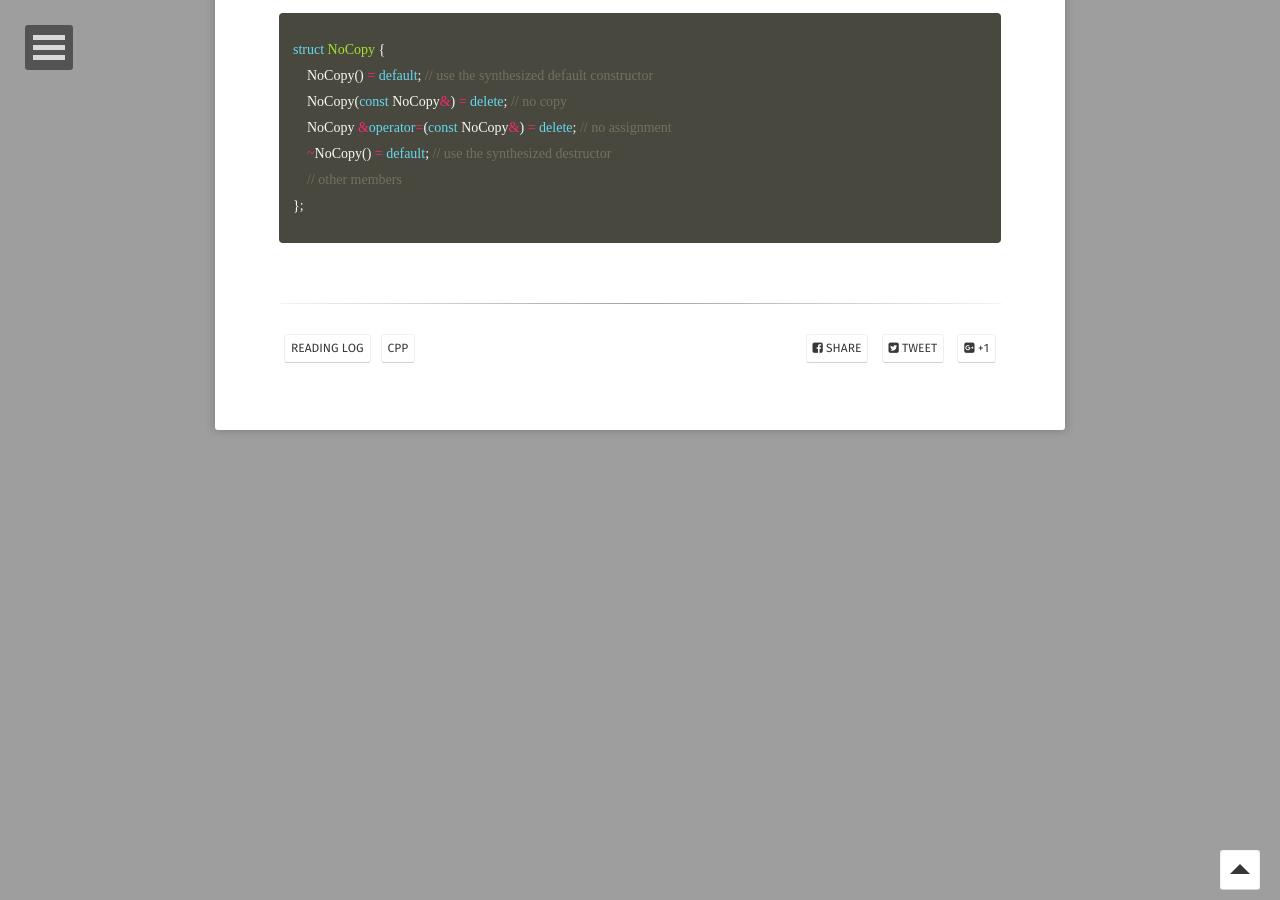
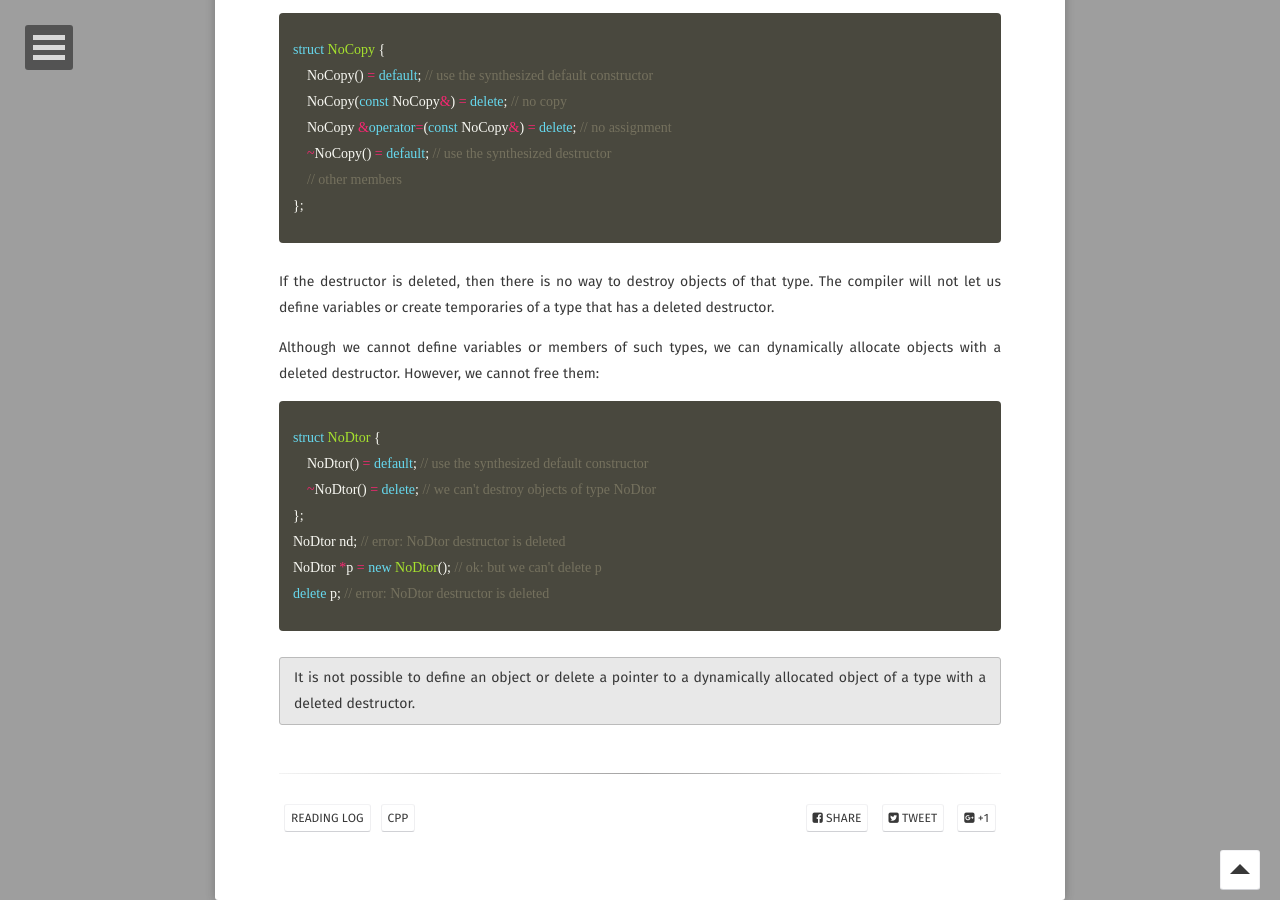
Before and after one commit to Planck35/planck35.github.io, a Jekyll site: the page built from _posts/2020-01-13-copy-control.md, in a window 1280 px wide and 900 px high, scrolled down 2452 px. Built offline with Jekyll 4.4.1, drawn with Linux system fonts in a browser that asks for light colours; some web fonts are replaced; comment, search, counter and statistics services are not loaded; some of the changed text lies outside the part shown.

Commit message:
update read log

```diff
--- a/_posts/2020-01-13-copy-control.md
+++ b/_posts/2020-01-13-copy-control.md
@@ -86,3 +86,21 @@ struct NoCopy {
     // other members
 };
 {% endhighlight %}
+
+If the destructor is deleted, then there is no way to destroy objects of that type.
+The compiler will not let us define variables or create temporaries of a type that has a deleted destructor.
+
+Although we cannot define variables or members of such types, we can dynamically
+allocate objects with a deleted destructor. However, we cannot free them:
+{% highlight cpp %}
+struct NoDtor {
+    NoDtor() = default; // use the synthesized default constructor
+    ~NoDtor() = delete; // we can't destroy objects of type NoDtor
+};
+NoDtor nd; // error: NoDtor destructor is deleted
+NoDtor *p = new NoDtor(); // ok: but we can't delete p
+delete p; // error: NoDtor destructor is deleted
+{% endhighlight %}
+It is not possible to define an object or delete a pointer to a dynamically
+allocated object of a type with a deleted destructor.
+{: .notice}
```
